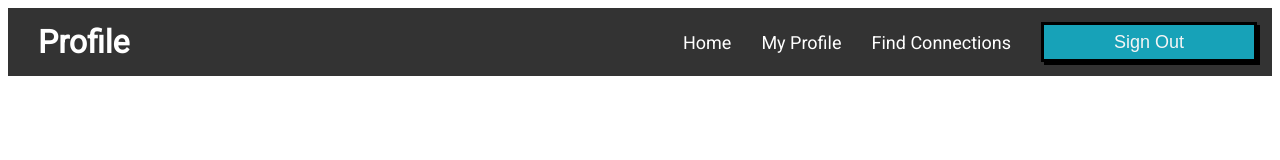
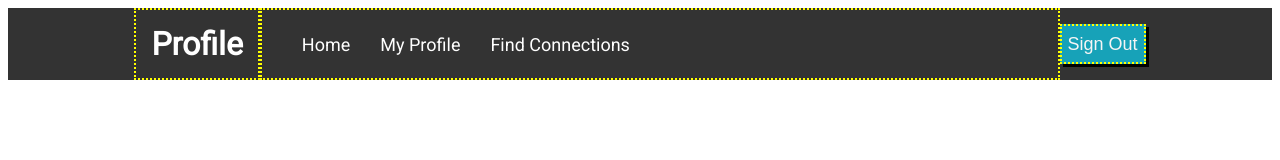
Before and after one commit to AllenNowak/CodingDojo, a plain HTML site: page 2WebFundamentals/CSS/FlexNavbar/index.html in a window 1280 px wide. Drawn offline with Linux system fonts and the light colour scheme.

Commit message:
Tweaked some bits while working on ProfilePage

```diff
--- a/2WebFundamentals/CSS/FlexNavbar/index.html
+++ b/2WebFundamentals/CSS/FlexNavbar/index.html
@@ -15,8 +15,8 @@
             <li><a href="#">Home</a></li>
             <li><a href="#" class="active">My Profile</a></li>
             <li><a href="#">Find Connections</a></li>
-            <li><button class="btn">Sign Out</button></li>
         </ul>
+        <button class="btn">Sign Out</button>
     </div>
 </body>
 </html>
--- a/2WebFundamentals/CSS/FlexNavbar/style.css
+++ b/2WebFundamentals/CSS/FlexNavbar/style.css
@@ -3,24 +3,34 @@ body {
 }
 .nav {
     display: flex;
-    justify-content: space-between;
+    /* justify-content: space-between; */
     background-color: #333;
     color:white;
-    padding: 0px 15px;
+    padding: 0px 10%;
+    justify-content: center;
 }
 .nav-title {
+    flex: 0 0 content;
     display: flex;
+    text-align: center;
     margin: 0px;
     padding: 15px;
 }
 .nav-links {
+    flex: 1 1 auto;
     display:flex;
-    justify-content: flex-end;
     list-style-type: none;
     gap: 0px 30px;
     margin: 0px;
 }
-
+.nav>* {
+    border: 2px dotted yellow;
+}
+.nav>button {
+    flex: 0 0 content;
+    align-self: center;
+    /* align-items: center; */
+}
 li {
     display: flex;
     align-items: center;
```
